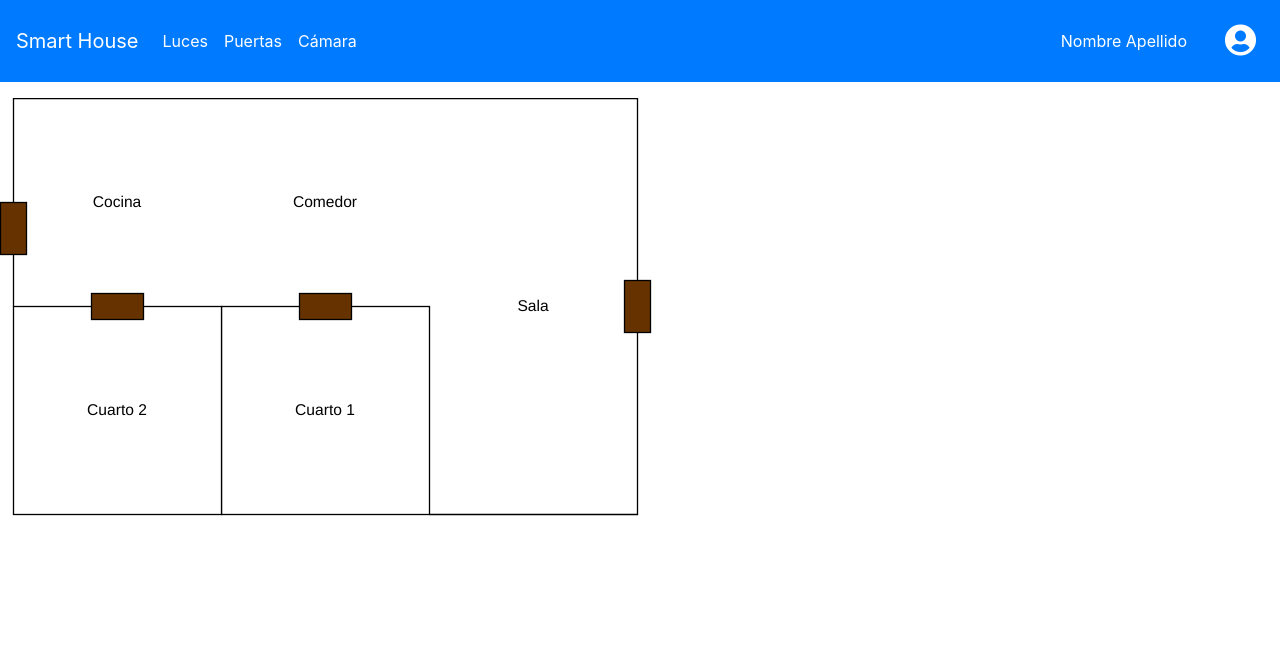
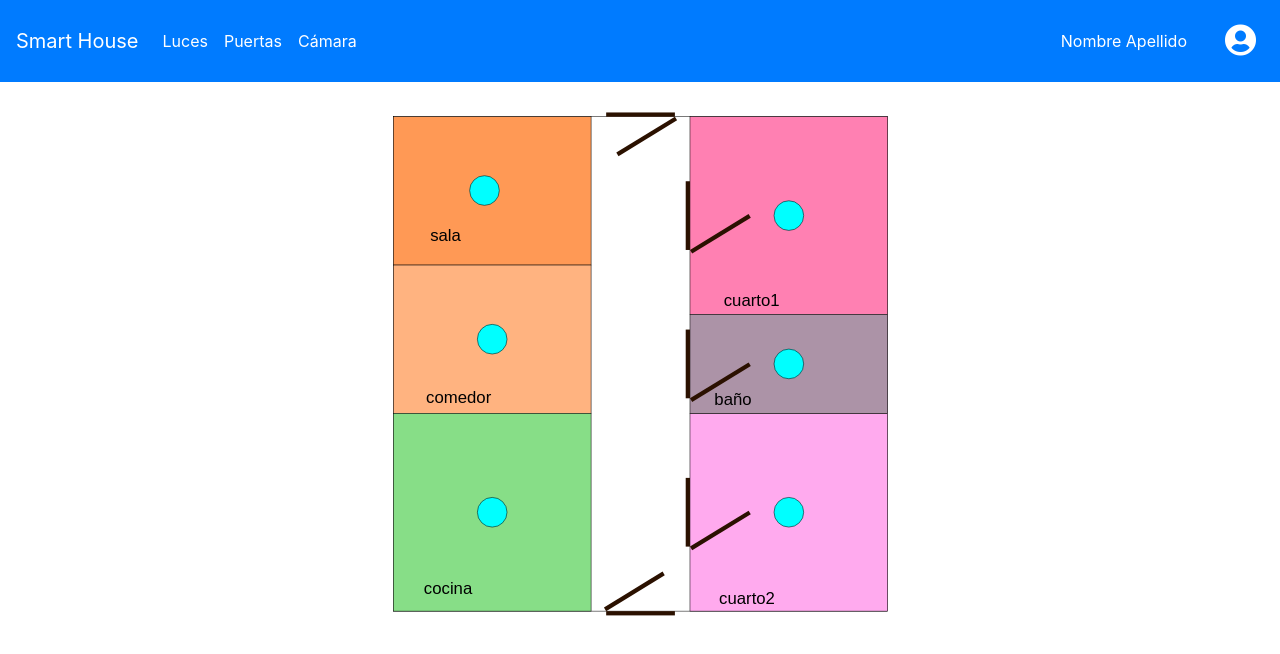
Before and after one commit to acordobav/SmartHouse, an Angular app in the folder sm-front-end/: page /home in a window 1280 px wide. Both pictures are taken after typing "name@example.com", "Sample123" into the empty fields and a click on the button "Ingresar". Shown: the top 654 px of the page. Built offline with nearby package versions, Linux system fonts and the light colour scheme.

Commit message:
Plano de la casa

```diff
--- a/sm-front-end/src/app/home/home.component.html
+++ b/sm-front-end/src/app/home/home.component.html
@@ -1,6 +1,4 @@
 <app-navbar></app-navbar>
-<div class="row my-3">
-    <div class="col">
-        <app-interactive-map></app-interactive-map>
-    </div>
+<div class="d-flex align-items-center justify-content-center mt-4">
+    <app-interactive-map></app-interactive-map>
 </div>
--- a/sm-front-end/src/app/home/interactive-map/interactive-map.component.css
+++ b/sm-front-end/src/app/home/interactive-map/interactive-map.component.css
@@ -0,0 +1,3 @@
+.svg-container {
+    min-width: 40vw;
+}
--- a/sm-front-end/src/app/home/navbar/navbar.component.html
+++ b/sm-front-end/src/app/home/navbar/navbar.component.html
@@ -5,7 +5,7 @@
         <span class="navbar-toggler-icon"></span>
     </button>
 
-    <div class="navbar-collapse dual-collapse2 justify-content-between align-items-center w-100"
+    <div class="navbar-collapse dual-collapse2 justify-content-between align-items-center"
         [class.collapse]="collapse" [hidden]="collapse">
         <ul class="navbar-nav mr-auto">
 
```
Also changed, not shown: sm-front-end/src/app/home/interactive-map/interactive-map.component.svg, sm-front-end/src/assets/maqueta_compu_plano.svg (added).
